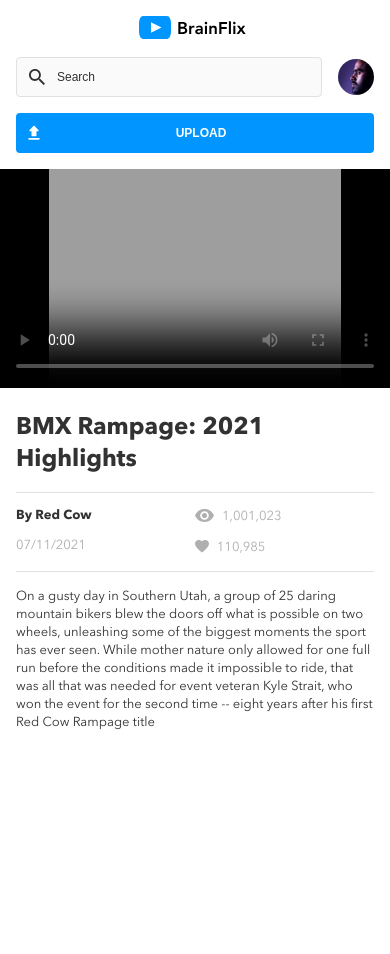
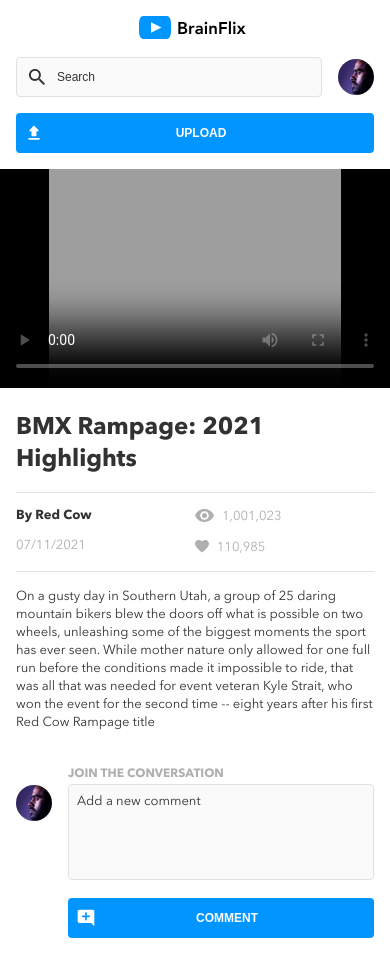
Before and after one commit to anivm01/ani-mihaylova-brainflix, a React (Create React App) app: page / in a window 390 px wide. Before the commit the page ends 844 px from the top, so only its background shows below. Built offline with nearby package versions, Linux system fonts and the light colour scheme.

Commit message:
create comment form structure and style for mobile and tablet

```diff
--- a/src/App.js
+++ b/src/App.js
@@ -1,4 +1,5 @@
 import './App.scss';
+import CommentForm from './components/CommentForm/CommentForm';
 import Details from './components/Details/Details';
 import Header from './components/Header/Header';
 import Video from './components/Video/Video';
@@ -18,7 +19,9 @@ function App() {
       views={featuredVideo.views}
       likes={featuredVideo.likes}
       description={featuredVideo.description} />
+    <CommentForm />
     </>
+
   );
 }
 
--- a/src/App.scss
+++ b/src/App.scss
@@ -17,7 +17,7 @@ h1, h2, h3, p, ul {
   margin: 0;
 }
 
-button, input {
+button, input, textarea {
   padding: 0;
   margin: 0;
 }
--- /dev/null
+++ b/src/components/CommentForm/CommentForm.js
@@ -0,0 +1,24 @@
+import Button from "../Button/Button";
+import "./CommentForm.scss"
+import commentIcon from "../../assets/images/add_comment.svg"
+import profile from "../../assets/images/Mohan-muruge.jpg"
+
+function CommentForm () {
+    return (
+        <div className="comment-form">
+            <img src={profile} alt="Mohan in profile" className="comment-form__profile-pic" />
+            <form className="comment-form__form">
+                <h2 className="comment-form__title">Join the conversation</h2>
+                <textarea name="comment" className="comment-form__input" placeholder="Add a new comment"></textarea>
+                <Button
+                icon = {commentIcon}
+                iconText = "comment icon"
+                buttonText = "Comment"
+                />
+            </form>
+        </div>
+
+    )
+}
+
+export default CommentForm;
--- /dev/null
+++ b/src/components/CommentForm/CommentForm.scss
@@ -0,0 +1,70 @@
+@use "../../styles/partials/breakpoints"as*;
+@use "../../styles/partials/colors"as*;
+
+.comment-form {
+    display: flex;
+    padding: 1rem;
+    align-items: flex-start;
+    @include tablet {
+        padding: 2.25rem;
+    }
+    @include desktop {
+        padding: 0;
+        max-width: 65rem;
+        margin: 0 auto;
+    }
+
+    &__profile-pic {
+        border-radius: 50%;
+        height: 2.25rem;
+        width: 2.25rem;
+        object-fit: cover;
+        object-position: left;
+        margin: 1.3rem 1rem 1rem 0;
+    }
+    &__form {
+        width: 100%;
+        @include tablet {
+            display: flex;
+            flex-wrap: wrap;
+            align-items: center;
+        }
+    }
+    &__title {
+        color: $text-label;
+        text-transform: uppercase;
+        @include tablet {
+            flex-basis: 100%;
+        }
+    }
+    &__input {
+        background-color: $form-background;
+        height: 6rem;
+        font-family: "Avenir Next";
+        font-size: .8125rem;
+        line-height: 1.125rem;
+        font-weight: 400;
+        width: 100%;
+        border: 1px solid $divider-form-outline;
+        border-radius: .25rem;
+        padding: .5rem;
+        resize: none;
+        margin-bottom: .75rem;
+        @include tablet {
+            flex-grow: 1;
+            margin-bottom: 0;
+            margin-right: 1rem;
+            height: 2.5rem;
+            width: auto;
+        }
+
+        &::placeholder {
+            opacity: 1;
+            color: $primary-text;
+        }
+
+        &:focus {
+            outline-color: $primary-cta;
+        }
+    }
+}
```
